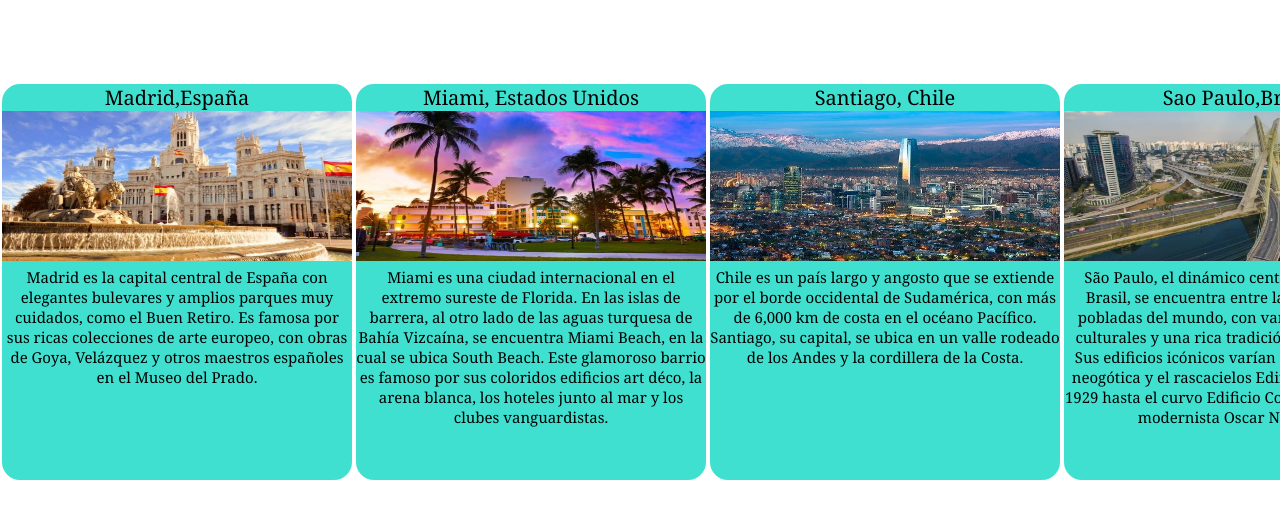
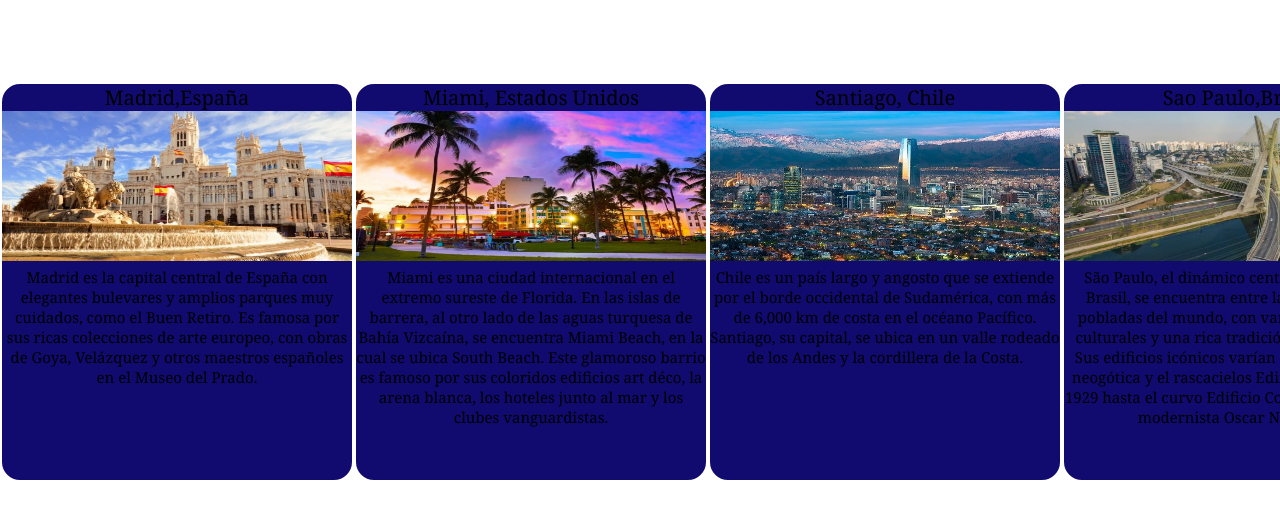
Before and after one commit to luanafeijoo/aerolineas-mundi, a plain HTML site: page HTML/ofertas.html in a window 1280 px wide. Shown: the top 518 px of the page. Drawn offline with nearby package versions, Linux system fonts and the light colour scheme.

Commit message:
Update estilos.css

```diff
--- a/HTML/estilos.css
+++ b/HTML/estilos.css
@@ -366,7 +366,7 @@ p {
 
 .caja {
   color: black;
-  background-color: turquoise;
+  background-color: #110b6f;
 }
 
 .caja img {
```
